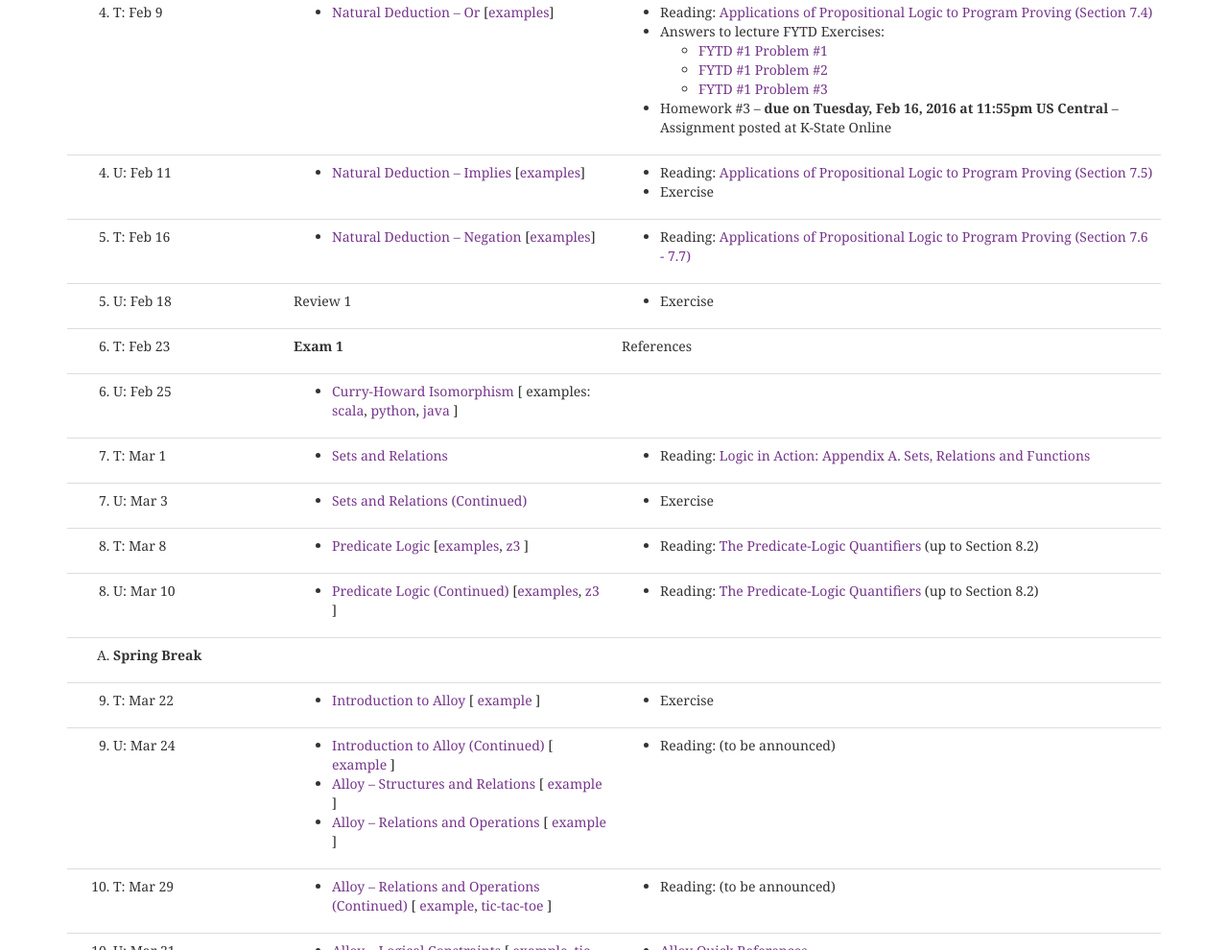
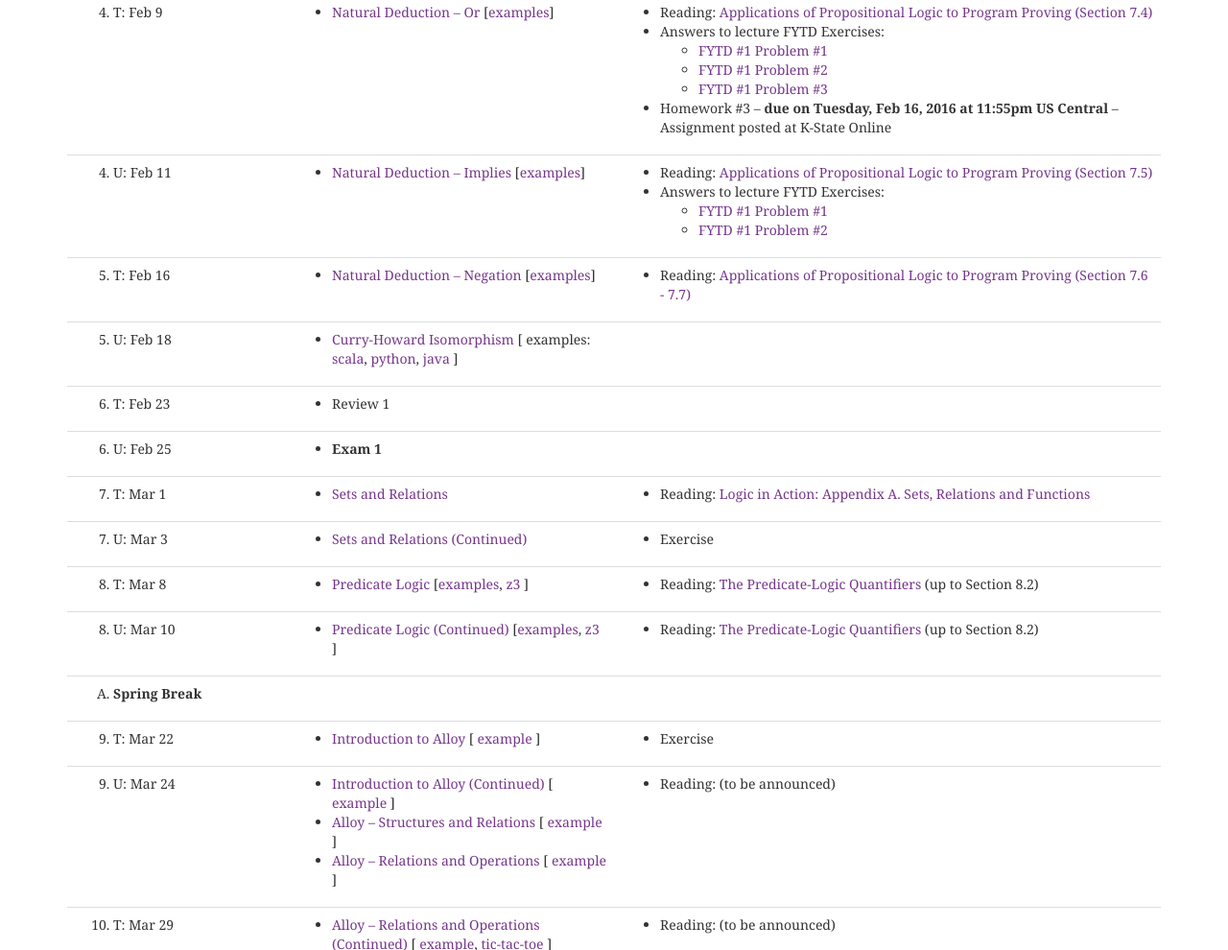
Before and after one commit to santoslab/gh-pages-301-s16, a plain HTML site: page schedule.html in a window 1280 px wide. Shown: the part 1161-2151 px from the top of the page at 96% size. Drawn offline with nearby package versions, Linux system fonts and the light colour scheme; some packages are replaced by stand-ins of ours; a web font is replaced by a local one.

Commit message:
Updated.

```diff
--- a/schedule.html
+++ b/schedule.html
@@ -268,7 +268,11 @@ For this lecture, we will only use the material below<ul>
 </td>
 <td><ul class="first last simple">
 <li>Reading: <a class="reference external" href="http://logika.sireum.org/dschmidt/07-propositional-logic/index.html#implies-introduction-and-implies-elimination">Applications of Propositional Logic to Program Proving (Section 7.5)</a></li>
-<li>Exercise</li>
+<li>Answers to lecture FYTD Exercises:<ul>
+<li><a class="reference external" href="https://drive.google.com/open?id=0B2v9RmdjXXbUWWRsdVRGbWh1Q1k">FYTD #1 Problem #1</a></li>
+<li><a class="reference external" href="https://drive.google.com/open?id=0B2v9RmdjXXbUaVNXeHhoMzItUFE">FYTD #1 Problem #2</a></li>
+</ul>
+</li>
 </ul>
 </td>
 </tr>
@@ -290,29 +294,32 @@ For this lecture, we will only use the material below<ul>
 <li>U: Feb 18</li>
 </ol>
 </td>
-<td>Review 1</td>
 <td><ul class="first last simple">
-<li>Exercise</li>
+<li><a class="reference external" href="https://drive.google.com/open?id=0B3opDhlww1AXV2FrdFRzeV84SVk">Curry-Howard Isomorphism</a>
+[ examples:
+<a class="reference external" href="https://drive.google.com/open?id=0B3opDhlww1AXNV9FVXhzQjFQb28">scala</a>,
+<a class="reference external" href="https://drive.google.com/open?id=0B3opDhlww1AXWGYwU1FpTDhXNUU">python</a>,
+<a class="reference external" href="https://drive.google.com/open?id=0B3opDhlww1AXaWJiSVRvRWpuc00">java</a> ]</li>
 </ul>
 </td>
+<td>&nbsp;</td>
 </tr>
 <tr class="row-even"><td><ol class="first last arabic simple" start="6">
 <li>T: Feb 23</li>
 </ol>
 </td>
-<td><strong>Exam 1</strong></td>
-<td>References</td>
+<td><ul class="first last simple">
+<li>Review 1</li>
+</ul>
+</td>
+<td>&nbsp;</td>
 </tr>
 <tr class="row-odd"><td><ol class="first last arabic simple" start="6">
 <li>U: Feb 25</li>
 </ol>
 </td>
 <td><ul class="first last simple">
-<li><a class="reference external" href="https://drive.google.com/open?id=0B3opDhlww1AXV2FrdFRzeV84SVk">Curry-Howard Isomorphism</a>
-[ examples:
-<a class="reference external" href="https://drive.google.com/open?id=0B3opDhlww1AXNV9FVXhzQjFQb28">scala</a>,
-<a class="reference external" href="https://drive.google.com/open?id=0B3opDhlww1AXWGYwU1FpTDhXNUU">python</a>,
-<a class="reference external" href="https://drive.google.com/open?id=0B3opDhlww1AXaWJiSVRvRWpuc00">java</a> ]</li>
+<li><strong>Exam 1</strong></li>
 </ul>
 </td>
 <td>&nbsp;</td>
```
Also changed, not shown: _sources/schedule.txt.
